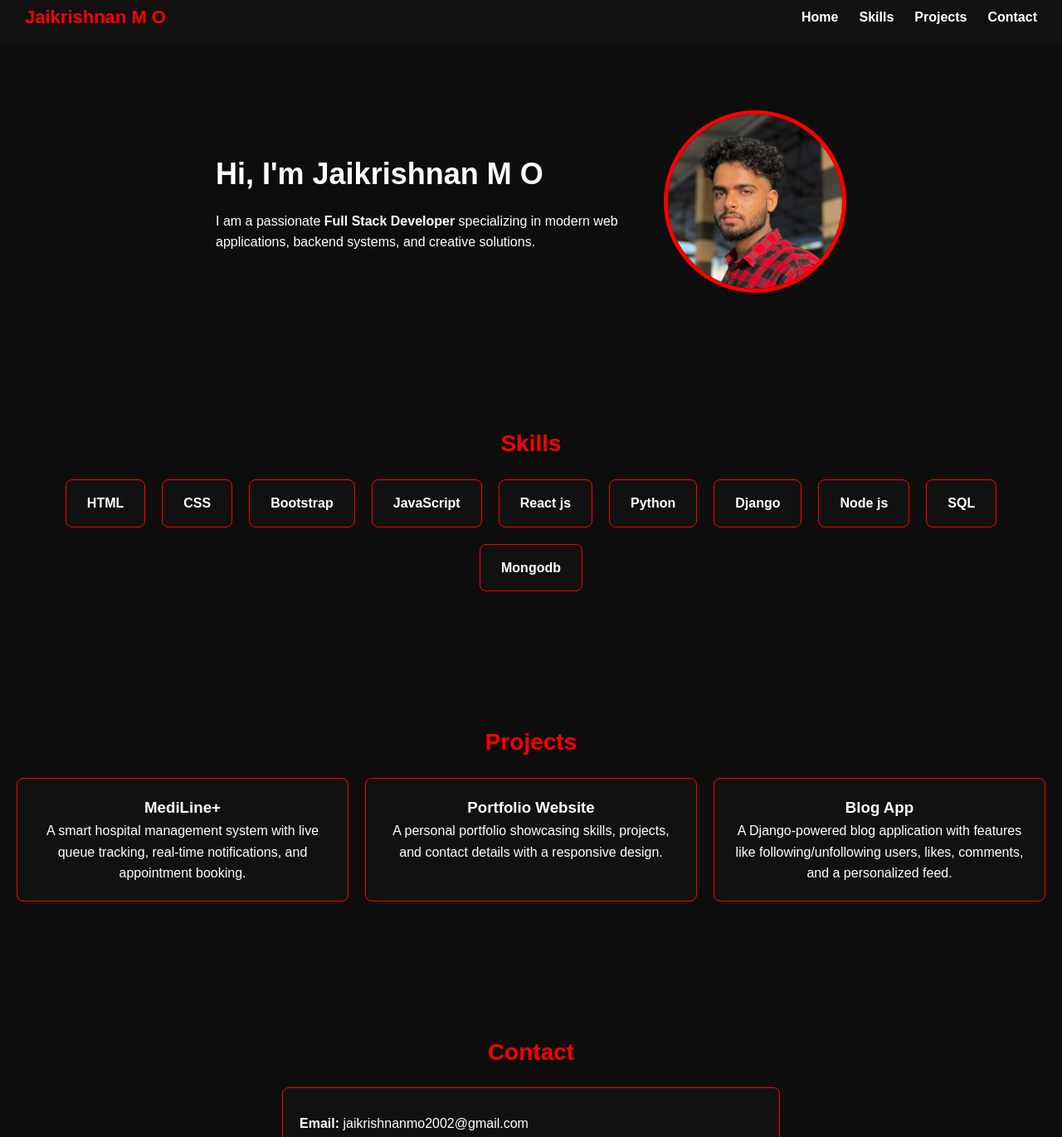
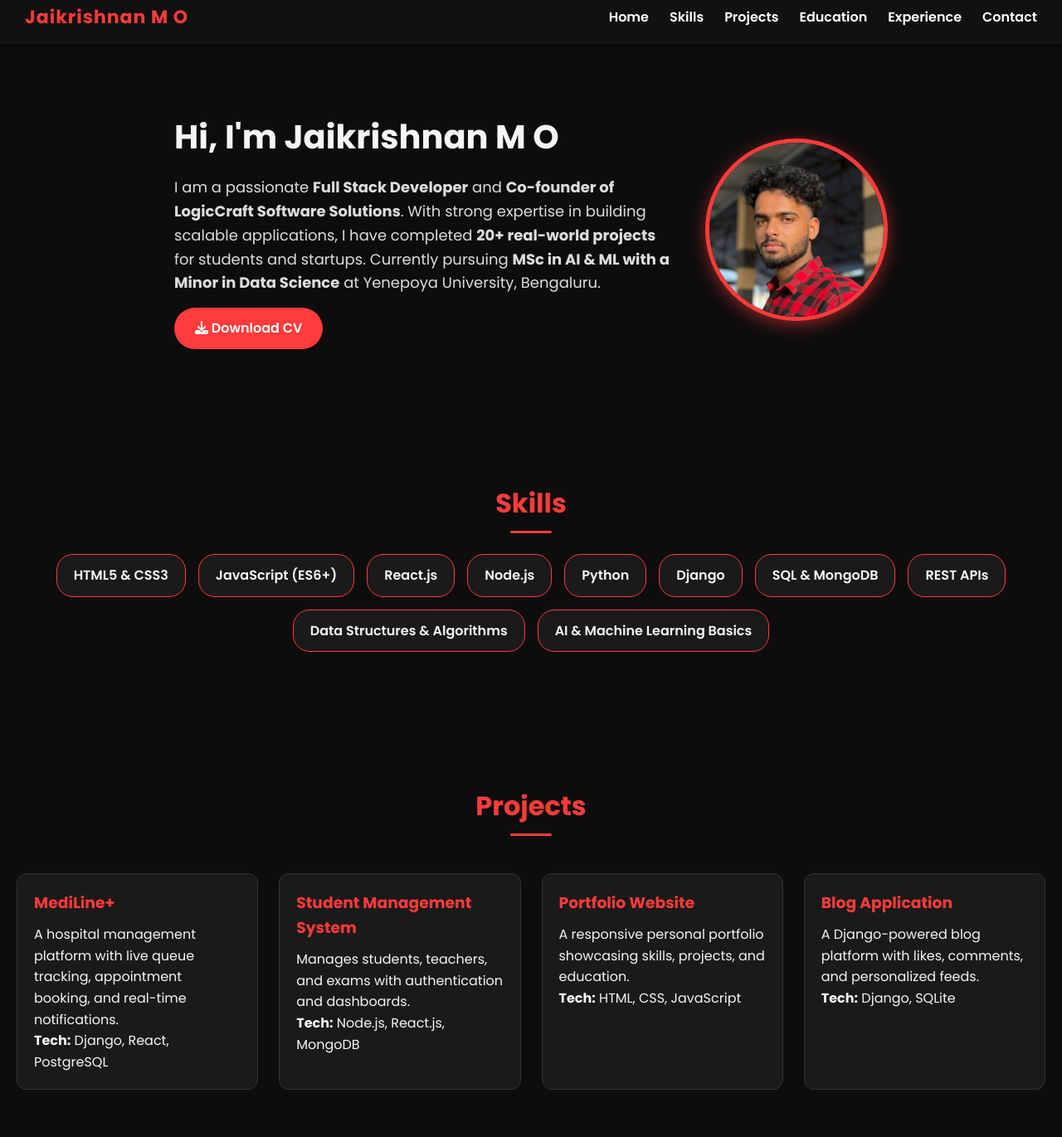
Before and after one commit to JaikrishnanMO/Portfolios, a plain HTML site: page index.html in a window 1280 px wide. Shown: the part 12-1383 px from the top of the page at 83% size. Drawn offline with Linux system fonts and the light colour scheme.

Commit message:
Update index.html

```diff
--- a/index.html
+++ b/index.html
@@ -4,18 +4,22 @@
   <meta charset="UTF-8">
   <meta name="viewport" content="width=device-width, initial-scale=1.0">
   <title>Jaikrishnan Portfolio</title>
+
+  <!-- Google Font -->
+  <link href="https://fonts.googleapis.com/css2?family=Poppins:wght@400;600;700&display=swap" rel="stylesheet">
+  <!-- Icons -->
+  <link rel="stylesheet" href="https://cdnjs.cloudflare.com/ajax/libs/font-awesome/6.5.0/css/all.min.css">
+
   <style>
-    /* General Reset */
     * {
       margin: 0;
       padding: 0;
       box-sizing: border-box;
+      font-family: 'Poppins', sans-serif;
     }
-
     body {
-      font-family: Arial, sans-serif;
       background-color: #0d0d0d;
-      color: #fff;
+      color: #f5f5f5;
       line-height: 1.6;
     }
 
@@ -24,46 +28,40 @@
       display: flex;
       justify-content: space-between;
       align-items: center;
-      background-color: #111;
+      background: #111;
       padding: 15px 30px;
       position: sticky;
       top: 0;
       z-index: 1000;
+      box-shadow: 0 2px 8px rgba(0,0,0,0.5);
     }
-
     nav .logo {
       font-size: 22px;
-      font-weight: bold;
-      color: #ff0000;
+      font-weight: 700;
+      color: #ff3b3b;
+      letter-spacing: 1px;
     }
-
     nav ul {
       list-style: none;
       display: flex;
     }
-
     nav ul li {
       margin-left: 25px;
     }
-
     nav ul li a {
       color: white;
       text-decoration: none;
-      font-weight: bold;
+      font-weight: 600;
       transition: 0.3s;
     }
-
     nav ul li a:hover {
-      color: #ff0000;
+      color: #ff3b3b;
     }
-
-    /* Hamburger */
     .hamburger {
       display: none;
       flex-direction: column;
       cursor: pointer;
     }
-
     .hamburger div {
       width: 25px;
       height: 3px;
@@ -71,8 +69,6 @@
       margin: 5px;
       transition: 0.3s;
     }
-
-    /* Mobile Menu */
     @media (max-width: 768px) {
       nav ul {
         display: none;
@@ -84,29 +80,38 @@
         left: 0;
         padding: 20px 0;
       }
-
       nav ul.active {
         display: flex;
       }
-
       .hamburger {
         display: flex;
       }
     }
 
-    /* Sections */
+    /* Section */
     section {
       padding: 80px 20px;
       text-align: center;
     }
-
-    h2 {
-      font-size: 28px;
-      margin-bottom: 20px;
-      color: #ff0000;
+    section h2 {
+      font-size: 32px;
+      margin-bottom: 25px;
+      color: #ff3b3b;
+      font-weight: 700;
+      position: relative;
+      display: inline-block;
+    }
+    section h2::after {
+      content: '';
+      width: 50px;
+      height: 3px;
+      background: #ff3b3b;
+      display: block;
+      margin: 8px auto 0;
+      border-radius: 2px;
     }
 
-    /* Home Section */
+    /* Home */
     #home {
       display: flex;
       justify-content: center;
@@ -114,23 +119,51 @@
       flex-wrap: wrap;
       gap: 40px;
     }
-
     #home img {
       width: 220px;
       height: 220px;
       border-radius: 50%;
-      border: 5px solid #ff0000;
+      border: 5px solid #ff3b3b;
       object-fit: cover;
+      box-shadow: 0 5px 20px rgba(255,59,59,0.5);
+    }
+    #home .intro {
+      max-width: 600px;
+      text-align: left;
+    }
+    #home .intro h1 {
+      font-size: 40px;
+      margin-bottom: 15px;
+      font-weight: 700;
+    }
+    #home .intro p {
+      font-size: 18px;
+      color: #ddd;
     }
 
-    #home .intro {
-      max-width: 500px;
+    /* Cards */
+    .card-container {
+      display: grid;
+      grid-template-columns: repeat(auto-fit, minmax(280px, 1fr));
+      gap: 25px;
+      margin-top: 20px;
+    }
+    .card {
+      background: #1a1a1a;
+      padding: 20px;
+      border-radius: 12px;
+      border: 1px solid #333;
       text-align: left;
+      transition: 0.3s;
     }
-
-    #home .intro h1 {
-      font-size: 36px;
-      margin-bottom: 15px;
+    .card:hover {
+      transform: translateY(-5px);
+      border: 1px solid #ff3b3b;
+      box-shadow: 0 5px 20px rgba(255,59,59,0.3);
+    }
+    .card h3 {
+      color: #ff3b3b;
+      margin-bottom: 10px;
     }
 
     /* Skills */
@@ -138,53 +171,60 @@
       display: flex;
       justify-content: center;
       flex-wrap: wrap;
-      gap: 20px;
+      gap: 15px;
     }
-
     .skills-list div {
-      background: #111;
-      padding: 15px 25px;
-      border-radius: 8px;
-      border: 1px solid #ff0000;
-      font-weight: bold;
+      background: #1a1a1a;
+      padding: 12px 20px;
+      border-radius: 20px;
+      border: 1px solid #ff3b3b;
+      font-weight: 600;
+      transition: 0.3s;
     }
-
-    /* Projects */
-    .projects {
-      display: grid;
-      grid-template-columns: repeat(auto-fit, minmax(250px, 1fr));
-      gap: 20px;
-    }
-
-    .project-card {
-      background: #111;
-      padding: 20px;
-      border-radius: 8px;
-      border: 1px solid #ff0000;
+    .skills-list div:hover {
+      background: #ff3b3b;
+      color: #fff;
     }
 
     /* Contact */
     .contact-info {
-      background: #111;
-      padding: 20px;
-      border-radius: 8px;
+      background: #1a1a1a;
+      padding: 30px;
+      border-radius: 12px;
       max-width: 600px;
       margin: auto;
-      border: 1px solid #ff0000;
+      border: 1px solid #333;
       text-align: left;
+      box-shadow: 0 5px 20px rgba(0,0,0,0.4);
+    }
+    .contact-info p {
+      margin: 12px 0;
+      font-size: 16px;
+    }
+    .contact-info a {
+      color: #ff3b3b;
+      text-decoration: none;
+      font-weight: 600;
+    }
+    .contact-info a:hover {
+      text-decoration: underline;
     }
 
-    .contact-info p {
-      margin: 10px 0;
+    /* Button */
+    .btn {
+      display: inline-block;
+      margin-top: 15px;
+      padding: 12px 25px;
+      background: #ff3b3b;
+      color: #fff;
+      border-radius: 25px;
+      font-weight: 600;
+      text-decoration: none;
+      transition: 0.3s;
     }
-
-    .contact-info a {
-      color: #ff0000;
-      text-decoration: none;
-    }
-
-    .contact-info a:hover {
-      text-decoration: underline;
+    .btn:hover {
+      background: #e60000;
+      box-shadow: 0 5px 15px rgba(255,59,59,0.4);
     }
   </style>
 </head>
@@ -197,12 +237,12 @@
       <li><a href="#home">Home</a></li>
       <li><a href="#skills">Skills</a></li>
       <li><a href="#projects">Projects</a></li>
+      <li><a href="#education">Education</a></li>
+      <li><a href="#experience">Experience</a></li>
       <li><a href="#contact">Contact</a></li>
     </ul>
     <div class="hamburger" onclick="toggleMenu()">
-      <div></div>
-      <div></div>
-      <div></div>
+      <div></div><div></div><div></div>
     </div>
   </nav>
 
@@ -210,7 +250,13 @@
   <section id="home">
     <div class="intro">
       <h1>Hi, I'm Jaikrishnan M O</h1>
-      <p>I am a passionate <b>Full Stack Developer</b> specializing in modern web applications, backend systems, and creative solutions.</p>
+      <p>
+        I am a passionate <b>Full Stack Developer</b> and <b>Co-founder of LogicCraft Software Solutions</b>.
+        With strong expertise in building scalable applications, I have completed <b>20+ real-world projects</b>
+        for students and startups.
+        Currently pursuing <b>MSc in AI & ML with a Minor in Data Science</b> at Yenepoya University, Bengaluru.
+      </p>
+      <a href="Jaikrishnan_CV.pdf" class="btn" download><i class="fa fa-download"></i> Download CV</a>
     </div>
     <img src="profile.jpeg" alt="My Photo">
   </section>
@@ -219,35 +265,75 @@
   <section id="skills">
     <h2>Skills</h2>
     <div class="skills-list">
-      <div>HTML</div>
-      <div>CSS</div>
-      <div>Bootstrap</div>
-      <div>JavaScript</div>
-      <div>React js</div>
+      <div>HTML5 & CSS3</div>
+      <div>JavaScript (ES6+)</div>
+      <div>React.js</div>
+      <div>Node.js</div>
       <div>Python</div>
       <div>Django</div>
-      <div>Node js</div>
-      <div>SQL</div>
-      <div>Mongodb</div>
+      <div>SQL & MongoDB</div>
+      <div>REST APIs</div>
+      <div>Data Structures & Algorithms</div>
+      <div>AI & Machine Learning Basics</div>
     </div>
   </section>
 
   <!-- Projects -->
   <section id="projects">
     <h2>Projects</h2>
-    <div class="projects">
-      <div class="project-card">
+    <div class="card-container">
+      <div class="card">
         <h3>MediLine+</h3>
-        <p>A smart hospital management system with live queue tracking, real-time notifications, and appointment booking.</p>
+        <p>A hospital management platform with live queue tracking, appointment booking, and real-time notifications.</p>
+        <p><b>Tech:</b> Django, React, PostgreSQL</p>
       </div>
-      <div class="project-card">
+      <div class="card">
+        <h3>Student Management System</h3>
+        <p>Manages students, teachers, and exams with authentication and dashboards.</p>
+        <p><b>Tech:</b> Node.js, React.js, MongoDB</p>
+      </div>
+      <div class="card">
         <h3>Portfolio Website</h3>
-        <p>A personal portfolio showcasing skills, projects, and contact details with a responsive design.</p>
+        <p>A responsive personal portfolio showcasing skills, projects, and education.</p>
+        <p><b>Tech:</b> HTML, CSS, JavaScript</p>
       </div>
-       <div class="project-card">
-        <h3>Blog App</h3>
-        <p>A Django-powered blog application with features like following/unfollowing users,
-           likes, comments, and a personalized feed.</p>
+      <div class="card">
+        <h3>Blog Application</h3>
+        <p>A Django-powered blog platform with likes, comments, and personalized feeds.</p>
+        <p><b>Tech:</b> Django, SQLite</p>
+      </div>
+    </div>
+  </section>
+
+  <!-- Education -->
+  <section id="education">
+    <h2>Education</h2>
+    <div class="card-container">
+      <div class="card">
+        <h3>MSc AI & ML (Minor in Data Science)</h3>
+        <p>Yenepoya University, Bengaluru</p>
+        <p><i class="fa fa-calendar"></i> 2024 – Ongoing</p>
+      </div>
+      <div class="card">
+        <h3>BSc Computer Science</h3>
+        <p>SN College Cherthala (Kerala University)</p>
+        <p><i class="fa fa-calendar"></i> 2020 – 2023</p>
+      </div>
+    </div>
+  </section>
+
+  <!-- Experience -->
+  <section id="experience">
+    <h2>Experience</h2>
+    <div class="card-container">
+      <div class="card">
+        <h3>Co-founder – LogicCraft Software Solutions</h3>
+        <p><i class="fa fa-calendar"></i> 2023 – Present</p>
+        <ul>
+          <li>Developed and delivered <b>20+ academic and real-world projects</b>.</li>
+          <li>Worked with Django, React, Node.js, and SQL/MongoDB.</li>
+          <li>Guided students in project development and coding practices.</li>
+        </ul>
       </div>
     </div>
   </section>
@@ -256,7 +342,7 @@
   <section id="contact">
     <h2>Contact</h2>
     <div class="contact-info">
-      <p><b>Email:</b> jaikrishnanmo2002@gmail.com</p>
+      <p><b>Email:</b> <a href="mailto:jaikrishnanmo2002@gmail.com">jaikrishnanmo2002@gmail.com</a></p>
       <p><b>Phone:</b> +91 8590447142</p>
       <p><b>LinkedIn:</b> <a href="https://www.linkedin.com/in/jaikrishnan-m-o-967872214" target="_blank">linkedin.com/in/jaikrishnan-m-o</a></p>
       <p><b>GitHub:</b> <a href="https://github.com/JaikrishnanMO" target="_blank">github.com/jaikrishnan</a></p>
@@ -269,6 +355,5 @@
       document.getElementById("menu").classList.toggle("active");
     }
   </script>
-
 </body>
 </html>
```
